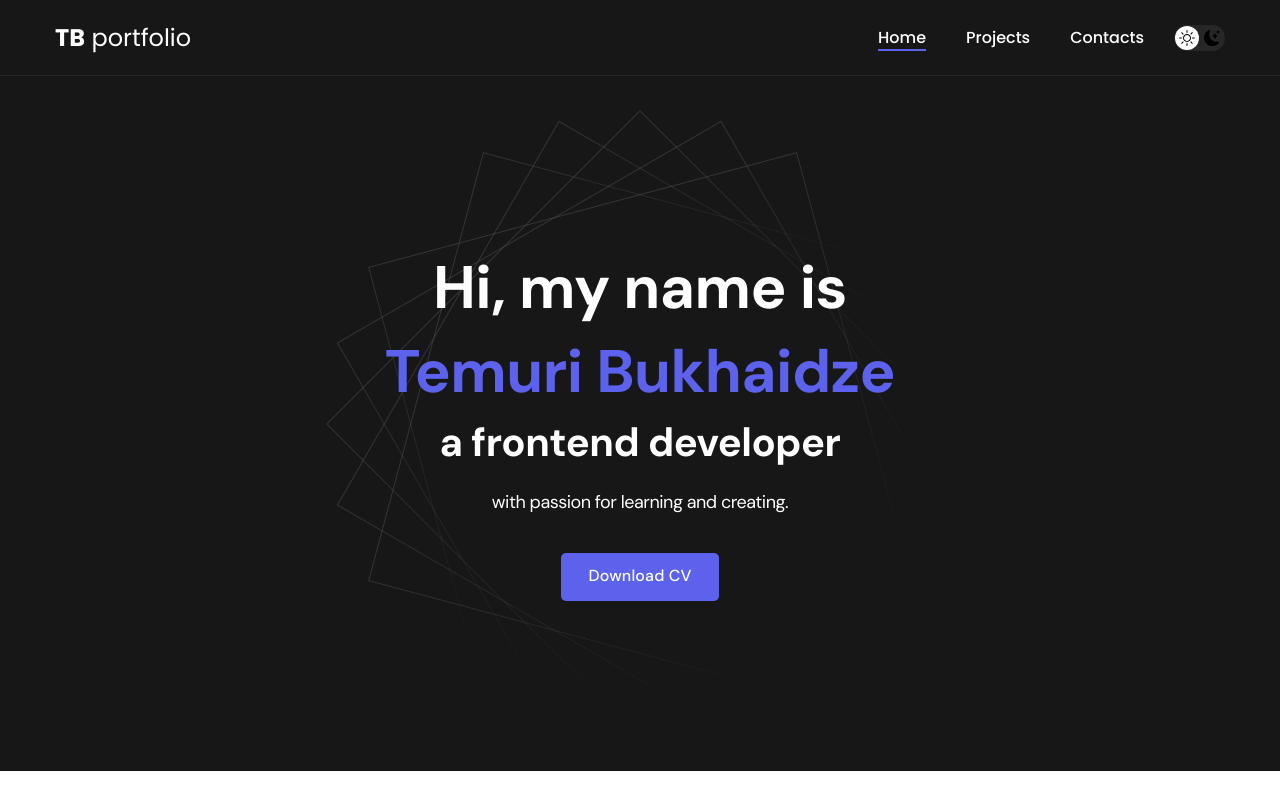
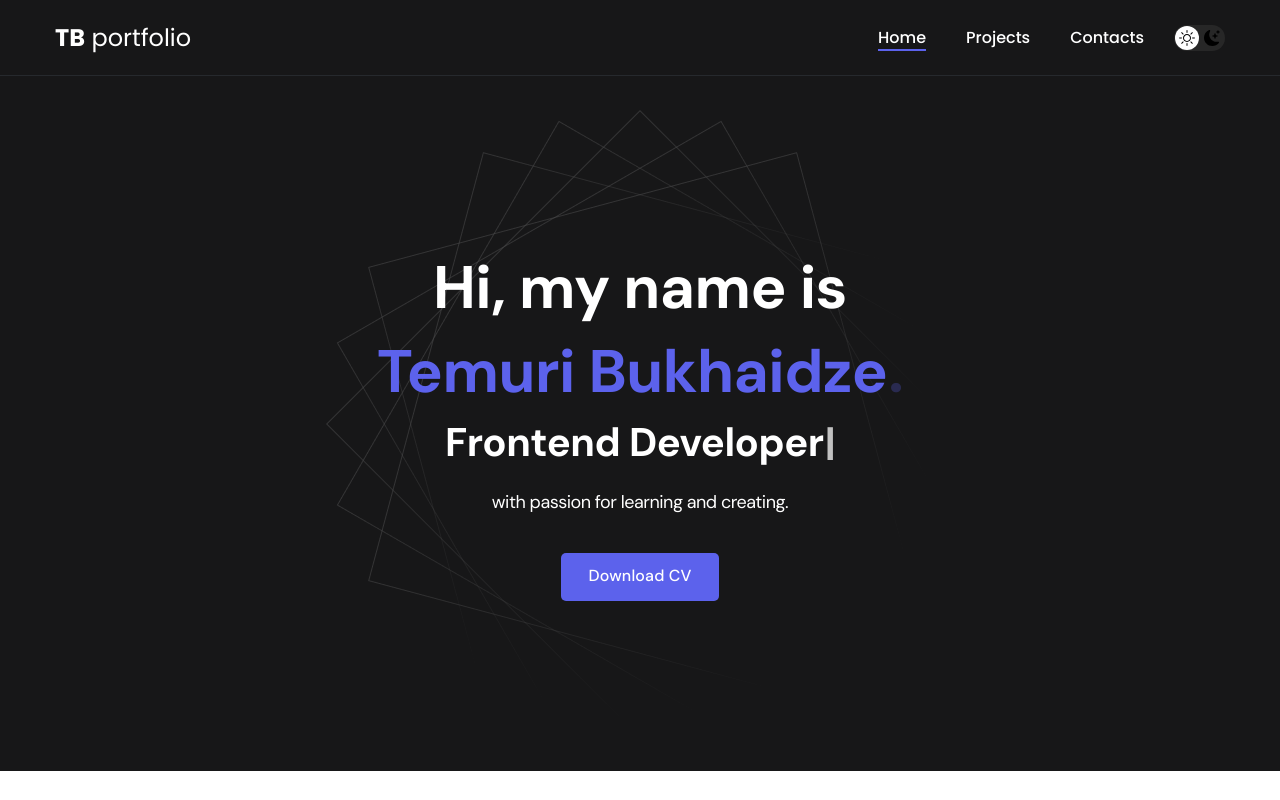
Before and after one commit to TBukhaidze/Portfolio-app, a React (Create React App) app: page / in a window 1280 px wide. Shown: the top 800 px of the page. Built offline with nearby package versions, Linux system fonts and the light colour scheme.

Commit message:
add typewriter effect to header

```diff
--- a/package.json
+++ b/package.json
@@ -10,6 +10,7 @@
     "react-dom": "^18.3.1",
     "react-router-dom": "^6.28.0",
     "react-scripts": "5.0.1",
+    "typewriter-effect": "^2.21.0",
     "web-vitals": "^2.1.4"
   },
   "scripts": {
--- a/src/components/header/Header.jsx
+++ b/src/components/header/Header.jsx
@@ -1,15 +1,44 @@
-import React from "react";
+import React, { useEffect, useState } from "react";
 import CV from "../cv/TB-CV.pdf";
+import Typewriter from "typewriter-effect";
 
 const Header = () => {
+  const [showSecondTypewriter, setShowSecondTypewriter] = useState(false);
+
+  useEffect(() => {
+    const timeout = setTimeout(() => {
+      setShowSecondTypewriter(true);
+    }, 2500);
+
+    return () => clearTimeout(timeout);
+  }, []);
+
   return (
     <header className="header">
       <div className="header__wrapper">
         <h1 className="header__title">
           <strong>
-            Hi, my name is <br /> <em>Temuri Bukhaidze</em>
+            Hi, my name is <br />
+            <em>
+              <Typewriter
+                onInit={(typewriter) => {
+                  typewriter.typeString("Temuri Bukhaidze").start();
+                }}
+                options={{
+                  cursor: ".",
+                }}
+              />
+            </em>
           </strong>
-          <br />a frontend developer
+          {showSecondTypewriter && (
+            <Typewriter
+              options={{
+                strings: ["Frontend Developer", "React/Next.js Developer"],
+                autoStart: true,
+                loop: true,
+              }}
+            />
+          )}
         </h1>
         <div className="header__text">
           <p>with passion for learning and creating.</p>
```
Also changed, not shown: 1 other file (tests, documents, lock files or other folders).
